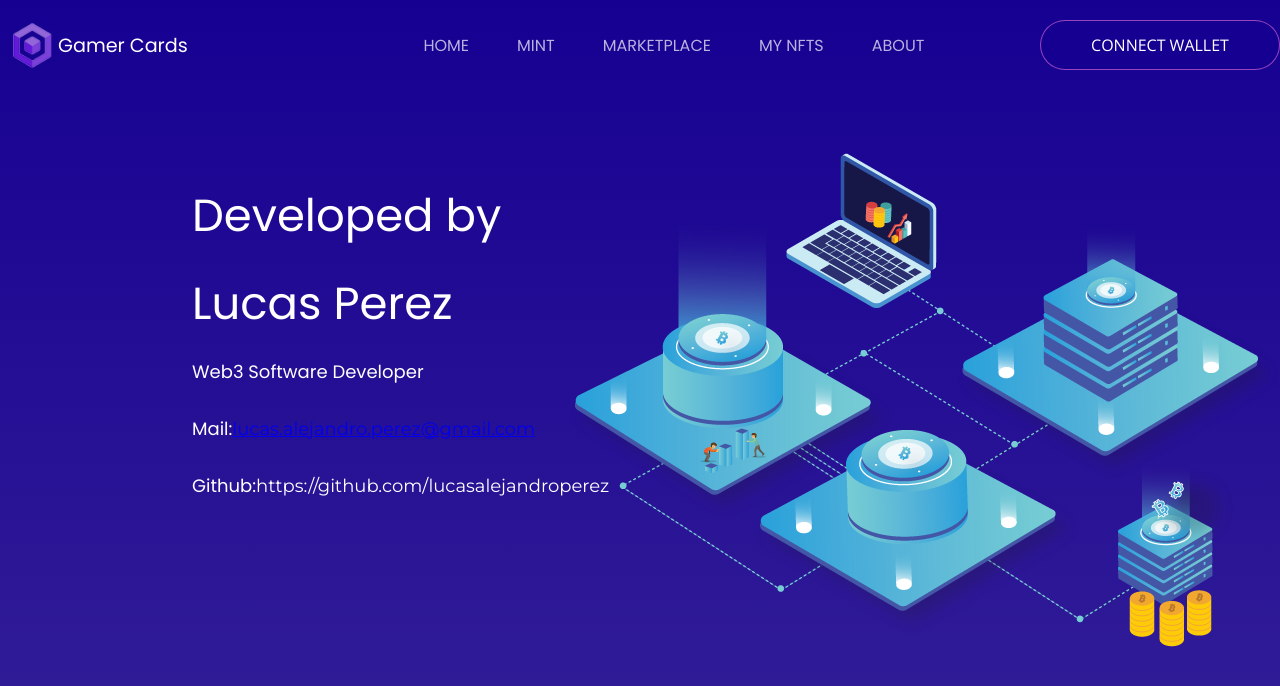
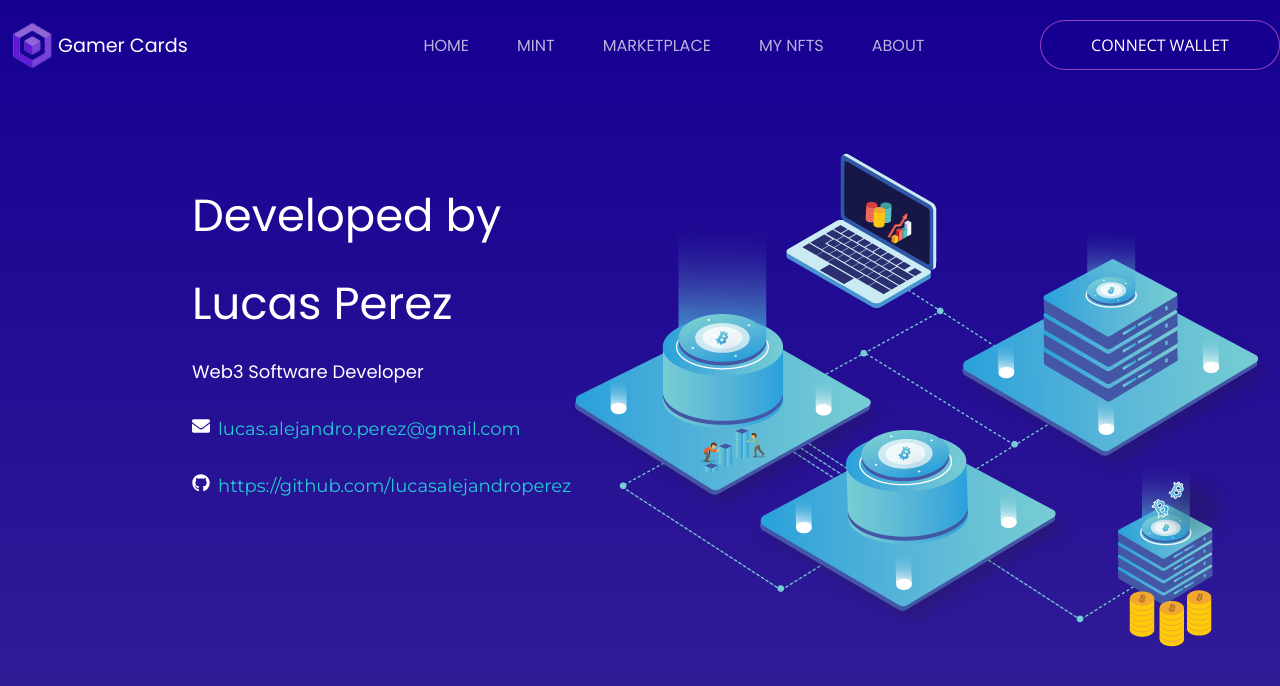
Before and after one commit to lucasalejandroperez/gamer-cards, a React (Create React App) app: page /about in a window 1280 px wide. Shown: the top 686 px of the page. Built offline with nearby package versions, Linux system fonts and the light colour scheme; what ipfs-http-client would draw is missing.

Commit message:
se agregaron ajustes visuales, el about, y el loading

```diff
--- /dev/null
+++ b/src/frontend/components/Loading.tsx
@@ -0,0 +1,7 @@
+export const Loading = () => {
+  return (
+    <>
+        <img src="../assets/images/loading.gif" alt="Loading" />
+    </>
+  )
+}
--- /dev/null
+++ b/src/frontend/components/LoadingFullSize.tsx
@@ -0,0 +1,18 @@
+import styled from 'styled-components';
+import { Loading } from './Loading';
+
+export const LoadingFullSize = () => {
+
+    const LoadingContainer = styled.div`
+        display: flex;
+        justify-content: center;
+        align-items: center;
+        height: 100vh;
+    `;
+
+    return (
+        <LoadingContainer>
+            <Loading />
+        </LoadingContainer>
+    )
+}
--- a/src/frontend/components/NFTItem.tsx
+++ b/src/frontend/components/NFTItem.tsx
@@ -5,6 +5,7 @@ import { useAppDispatch } from '../redux/hooks';
 import { purchaseItemAsync, setItemsAsync, publishItemAsync } from '../redux/slices/marketplaceSlice';
 import { RootState } from '../redux/store';
 import { getLevelColor, getLevelDescription, getLevelImage } from '../utilities/marketplaceHelper';
+import { Loading } from './Loading';
 import {
     Card,
     CardImageBox,
@@ -25,13 +26,15 @@ export const NFTItem = ({ itemId, nick, team, description, seller, totalPrice, l
     const selectedAccount = useSelector((state: RootState) => state.web3.selectedAccount);
     const marketplaceContract = useSelector((state: RootState) => state.web3.marketplace);
     const nftContract = useSelector((state: RootState) => state.web3.nft);
+    const loadingPurchase = useSelector((state: RootState) => state.marketplace.loadingPurchase);
     const dispatch = useAppDispatch();
     const [priceToSell, setPriceToSell] = useState('');
 
     const handleOnClickBuy = () => {
-        dispatch(purchaseItemAsync({marketplaceContract, itemId, totalPrice}));
+        dispatch(purchaseItemAsync({marketplaceContract, itemId, totalPrice})).then(() => {
             // TODO: No se actualiza esto
             dispatch(setItemsAsync({marketplaceContract, nftContract}));
+        });
     }
 
     const handleOnClickSell = () => {
@@ -69,12 +72,17 @@ export const NFTItem = ({ itemId, nick, team, description, seller, totalPrice, l
                     <>
                         <input type="text" onChange={ handleOnChangePriceToSell } width="30" placeholder='Price in ETH...'></input>
                         <CardButton
+                            type="button"
                             className="cardButton"
                             onClick={ () => handleOnClickSell() }
                         >
                             PUBLISH
                         </CardButton>
                     </>
+                    :
+                        loadingPurchase
+                        ?
+                        <Loading />
                         :
                         <CardButton
                             className="cardButton"
--- a/src/frontend/components/generic.elements.tsx
+++ b/src/frontend/components/generic.elements.tsx
@@ -3,8 +3,14 @@ import { mainTheme } from '../styles/mainColors';
 
 // ****** LINKS ******
 export const GenericLink = styled.a`
-    color: ${mainTheme.contrastColor};
+    color: ${mainTheme.fourthColor};
     text-decoration: none;
+    margin-left: 0.5rem;
+    margin-right: 0.5rem;
+
+    &:hover {
+        color: ${mainTheme.terciaryColor};
+    }
 `;
 
 // ****** BUTTONS ******
--- a/src/frontend/pages/About.tsx
+++ b/src/frontend/pages/About.tsx
@@ -1,6 +1,8 @@
-import styled from 'styled-components';
+import {
+  FaGithub,
+  FaEnvelope
+} from 'react-icons/fa';
 import { GenericLink, HeroContentLeft, HeroSection } from "../components/generic.elements"
-import { mainTheme } from '../styles/mainColors';
 
 export const About = () => {
 
@@ -16,15 +18,18 @@ export const About = () => {
           <h1>Developed by</h1>
           <h1>Lucas Perez</h1>
           <p>Web3 Software Developer</p>
-
           <p>
-            Mail:
-            <a href="mailto:lucas.alejandro.perez@gmail.com" target="_blank" rel="noreferrer" className="text-reset">
+            <FaEnvelope />
+            <GenericLink
+              href="mailto:lucas.alejandro.perez@gmail.com"
+              target="_blank"
+              rel="noreferrer"
+            >
               lucas.alejandro.perez@gmail.com
-            </a>
+            </GenericLink>
           </p>
           <p>
-            Github:
+            <FaGithub />
             <GenericLink
               href="https://github.com/lucasalejandroperez"
               target="_blank"
--- a/src/frontend/pages/Marketplace.tsx
+++ b/src/frontend/pages/Marketplace.tsx
@@ -6,6 +6,8 @@ import { getAllItems, setItemsAsync } from '../redux/slices/marketplaceSlice';
 import { ethers } from "ethers";
 import { NFTItem } from '../components/NFTItem';
 import styled from 'styled-components';
+import { Loading } from '../components/Loading';
+import { LoadingFullSize } from '../components/LoadingFullSize';
 
 export const Marketplace = () => {
 
@@ -14,6 +16,7 @@ export const Marketplace = () => {
   const dispatch = useAppDispatch();
   const nftContract = useSelector((state: RootState) => state.web3.nft);
   const marketplaceContract = useSelector((state: RootState) => state.web3.marketplace);
+  const status = useSelector((state: RootState) => state.marketplace.status);
 
   const prueba = async() => {
     const itemCount = await marketplaceContract.itemCount();
@@ -35,8 +38,18 @@ export const Marketplace = () => {
     height: 100vh;
   `;
 
+  if (status === 'loading') {
+    return (
+      <LoadingFullSize />
+    );
+  }
+
   return (
     <MarketplaceContainer>
+      {
+        items.length === 0 &&
+        <h1>You must connect your wallet.</h1>
+      }
       <CardContainer>
         {
           items.map((item) => (
--- a/src/frontend/pages/MyNFTs.tsx
+++ b/src/frontend/pages/MyNFTs.tsx
@@ -1,5 +1,6 @@
 import { useEffect } from 'react';
 import { useSelector } from 'react-redux';
+import { LoadingFullSize } from '../components/LoadingFullSize';
 import { NFTItem } from '../components/NFTItem';
 import { useAppDispatch, useAppSelector } from '../redux/hooks';
 import { getMyNFTsAsync, myNFTsItems } from '../redux/slices/myNFTsSlice';
@@ -10,6 +11,7 @@ export const MyNFTs = () => {
     const marketplaceContract = useSelector((state: RootState) => state.web3.marketplace);
     const nftContract = useSelector((state: RootState) => state.web3.nft);
     const selectedAccount = useSelector((state: RootState) => state.web3.selectedAccount);
+    const status = useSelector((state: RootState) => state.marketplace.status);
     const dispatch = useAppDispatch();
     const items = useAppSelector(myNFTsItems);
 
@@ -17,8 +19,18 @@ export const MyNFTs = () => {
         dispatch(getMyNFTsAsync({marketplaceContract, nftContract, selectedAccount}));
     }, []);
 
+    if (status === 'loading') {
+        return (
+          <LoadingFullSize />
+        );
+    }
+
     return (
         <div style={{ height: '100vh', margin: '100px 100px' }}>
+            {
+                items.length === 0 &&
+                <h1>You must connect your wallet.</h1>
+            }
             {
                 items.map((item) => (
                     <NFTItem
--- a/src/frontend/redux/slices/marketplaceSlice.ts
+++ b/src/frontend/redux/slices/marketplaceSlice.ts
@@ -6,11 +6,13 @@ import { RootState } from '../store';
 export interface MarketplaceState {
     items: IItem[];
     status: 'idle' | 'loading' | 'failed';
+    loadingPurchase: boolean;
   }
 
   const initialState: MarketplaceState = {
     items: [],
     status: 'idle',
+    loadingPurchase: false,
   };
 
 // Here is the async functions
@@ -128,13 +130,13 @@ export const setItemsAsync = createAsyncThunk(
           state.status = 'failed';
         })
         .addCase(purchaseItemAsync.pending, (state) => {
-          state.status = 'loading';
+          state.loadingPurchase = true;
         })
         .addCase(purchaseItemAsync.fulfilled, (state) => {
-          state.status = 'idle';
+          state.loadingPurchase = false;
         })
         .addCase(purchaseItemAsync.rejected, (state) => {
-          state.status = 'failed';
+          state.loadingPurchase = false;
         })
         .addCase(publishItemAsync.pending, (state) => {
           state.status = 'loading';
```
Also changed, not shown: public/assets/images/loading.gif (added). Lines whose indentation alone changed are shown as unchanged.
